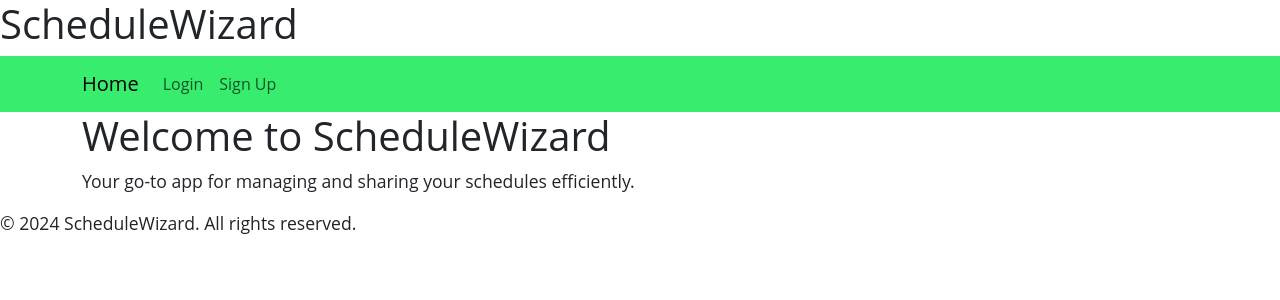
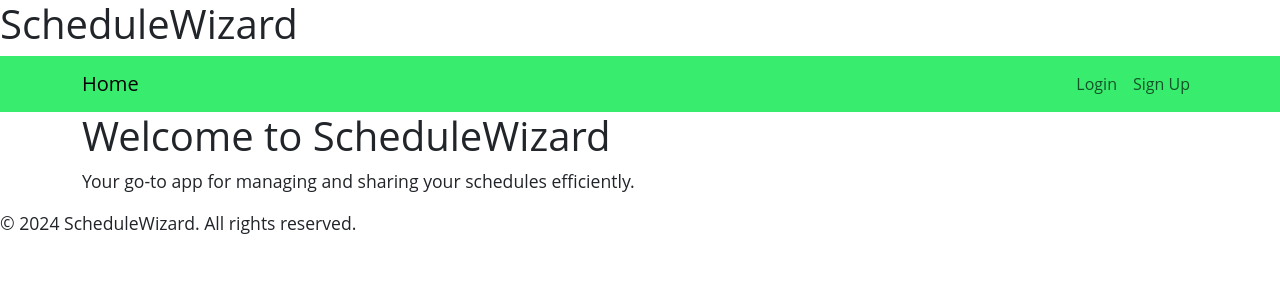
Before and after one commit to markhom/Schedule-Wizard, a React (Vite) app in the folder client/: page / in a window 1280 px wide. Shown: the top 300 px of the page. Built offline with nearby package versions, Linux system fonts and the light colour scheme.

Commit message:
navbar components shifted to the left

```diff
--- a/client/src/components/Navbar.jsx
+++ b/client/src/components/Navbar.jsx
@@ -1,4 +1,3 @@
-
 import React from 'react';
 import { Link, useNavigate } from 'react-router-dom';
 import { useAuth } from '../auth/AuthContext';
@@ -18,10 +17,10 @@ const NavbarComponent = () => {
   return (
     <Navbar bg="green" expand="lg">
       <Container>
-        <Navbar.Brand as={Link} to="/">Home</Navbar.Brand>
+        <Navbar.Brand as={Link} to="/" className='ms-auto'>Home</Navbar.Brand>
         <Navbar.Toggle aria-controls="basic-navbar-nav" />
         <Navbar.Collapse id="basic-navbar-nav">
-          <Nav className="me-auto">
+          <Nav className="ms-auto">
             {isAuthenticated && user ? (
               <>
                 <Nav.Link as={Link} to={`/profile/${user.username}`}>Profile</Nav.Link>
```
